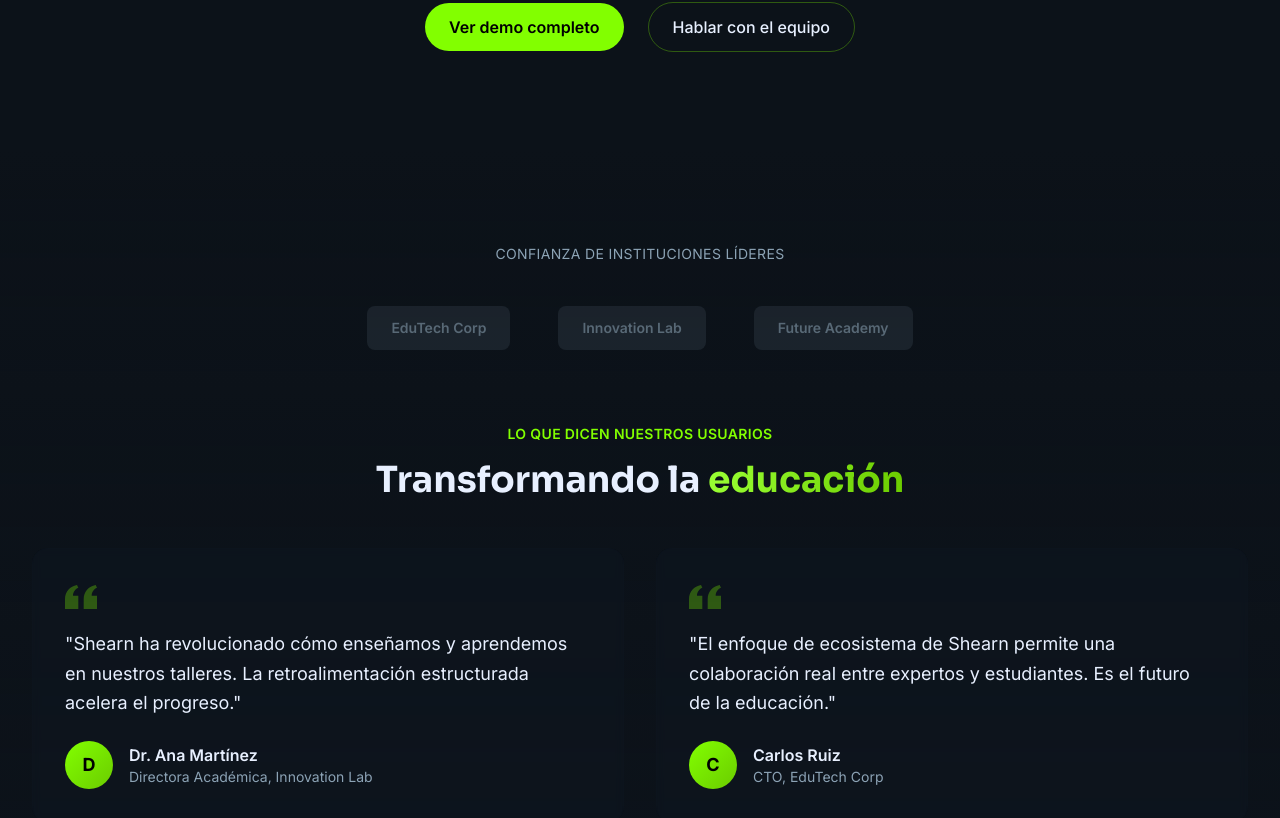
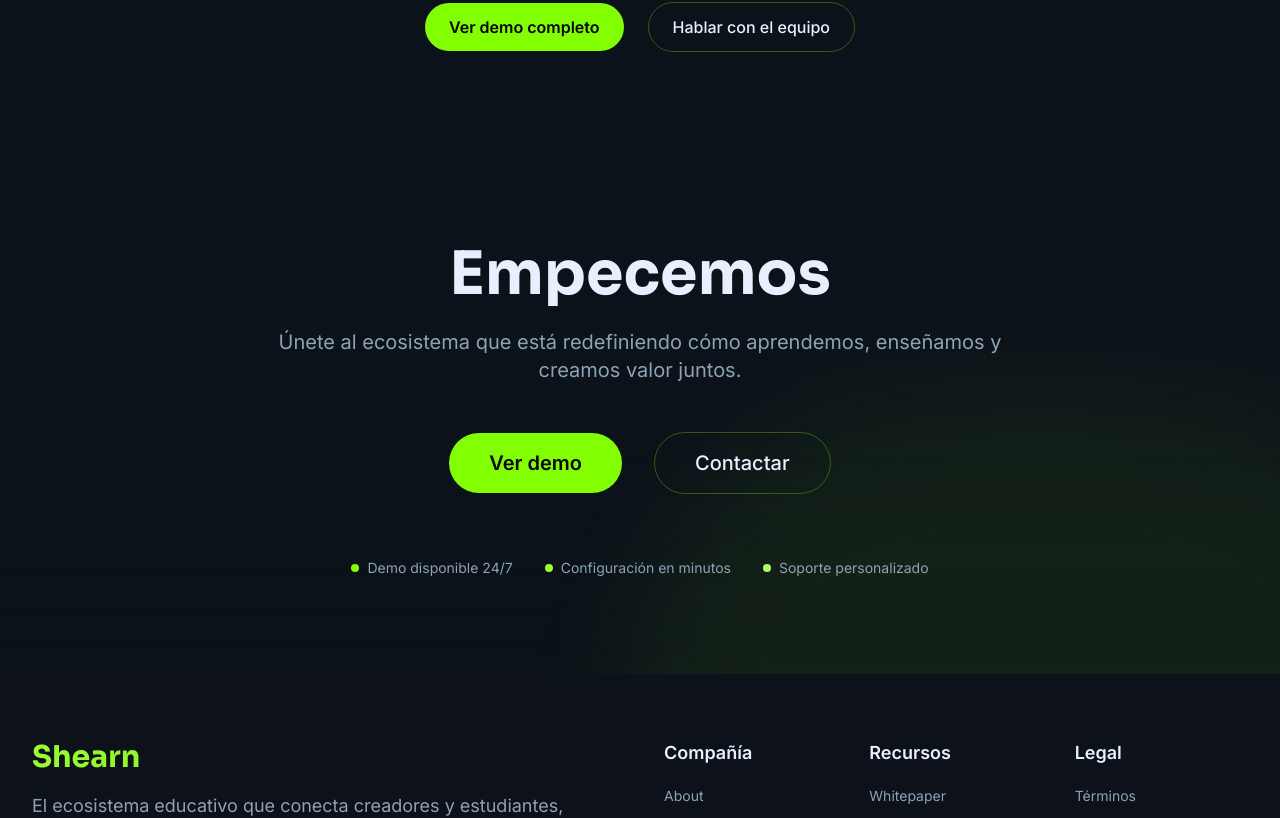
Before and after one commit to mateobodenlle/shearn-website, a React (Vite) app: page / in a window 1280 px wide. Shown: the part 5166-5984 px from the top of the page. Built offline with nearby package versions, Linux system fonts and the light colour scheme.

Commit message:
Remove SocialProof section completely from App
- Removed SocialProof import from App.tsx
- Removed social-proof section from main layout
- Section 'Lo que dicen nuestros usuarios' no longer renders
- Streamlines landing page to focus on core products and functionality

```diff
--- a/src/App.tsx
+++ b/src/App.tsx
@@ -6,7 +6,6 @@ import Ecosystem from './components/Ecosystem';
 import Features from './components/Features';
 import HowItWorks from './components/HowItWorks';
 import Products from './components/Products';
-import SocialProof from './components/SocialProof';
 import CTA from './components/CTA';
 import Footer from './components/Footer';
 
@@ -68,9 +67,6 @@ function App() {
           <Products />
         </section>
 
-        <section id="social-proof">
-          <SocialProof />
-        </section>
 
         <section id="token">
           {/* Token section will be part of CTA for now */}
```
